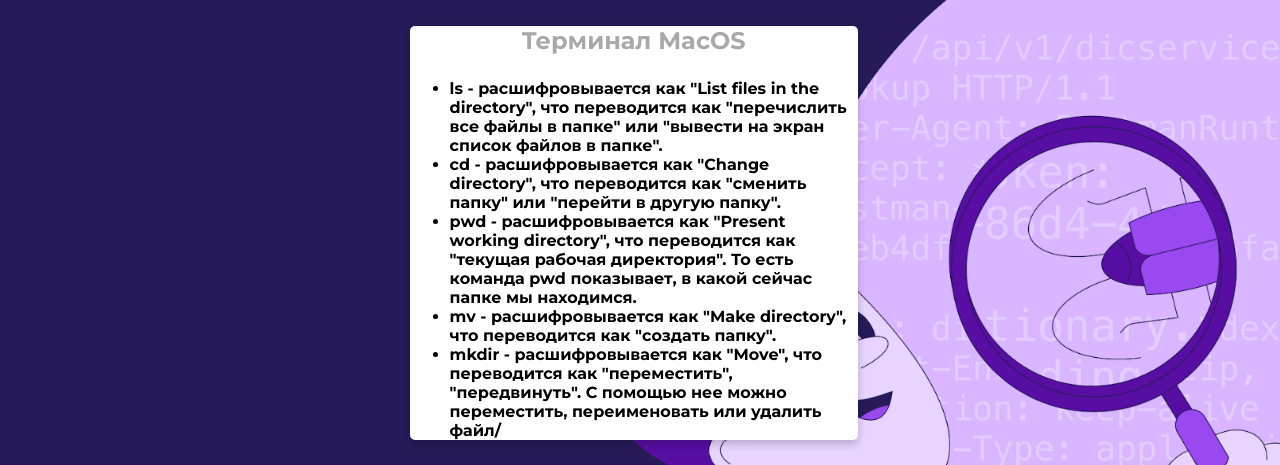
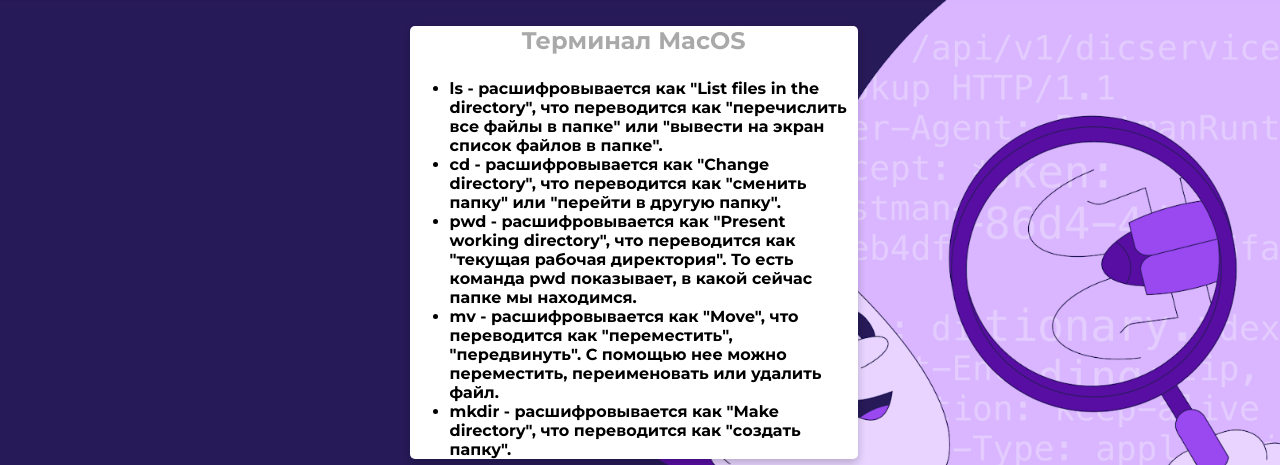
Before and after one commit to Annbookit/test-repo, a plain HTML site: page html/mac.html in a window 1280 px wide. Shown: the top 465 px of the page. Drawn offline with Linux system fonts and the light colour scheme.

Commit message:
Add files via upload

```diff
--- a/html/mac.html
+++ b/html/mac.html
@@ -17,8 +17,8 @@
             <li>ls - расшифровывается как "List files in the directory", что переводится как "перечислить все файлы в папке" или "вывести на экран список файлов в папке".</li>
             <li>cd - расшифровывается как "Change directory", что переводится как "сменить папку" или "перейти в другую папку".</li>
             <li>pwd - расшифровывается как "Present working directory", что переводится как "текущая рабочая директория". То есть команда pwd показывает, в какой сейчас папке мы находимся. </li>
-            <li>mv - расшифровывается как "Make directory", что переводится как "создать папку".</li>
-            <li>mkdir - расшифровывается как "Move", что переводится как "переместить", "передвинуть". С помощью нее можно переместить, переименовать или удалить файл/</li>
+            <li>mv - расшифровывается как "Move", что переводится как "переместить", "передвинуть". С помощью нее можно переместить, переименовать или удалить файл.</li>
+            <li>mkdir - расшифровывается как "Make directory", что переводится как "создать папку".</li>
          </ul>
       </div>
       <!--footer-->
```
Also changed, not shown: defects.txt, improvements.txt.
